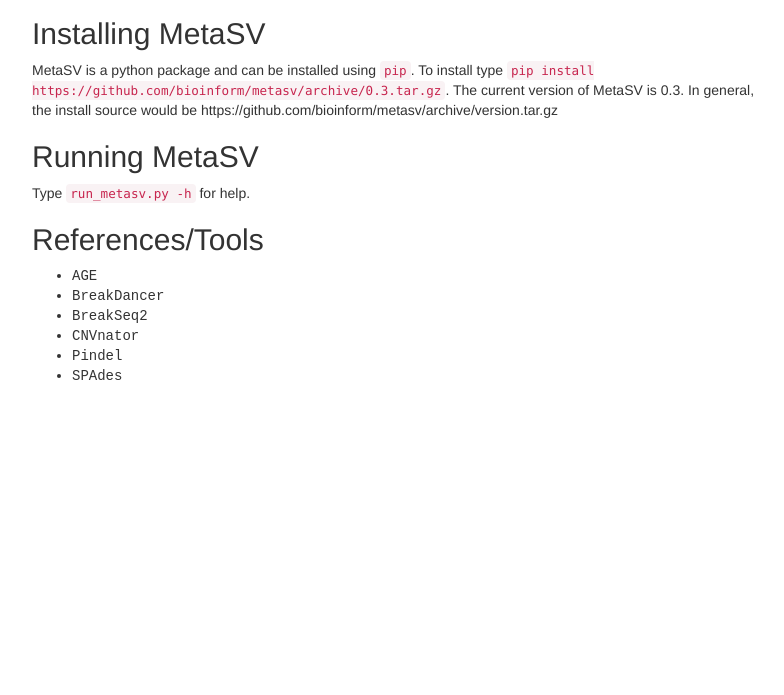
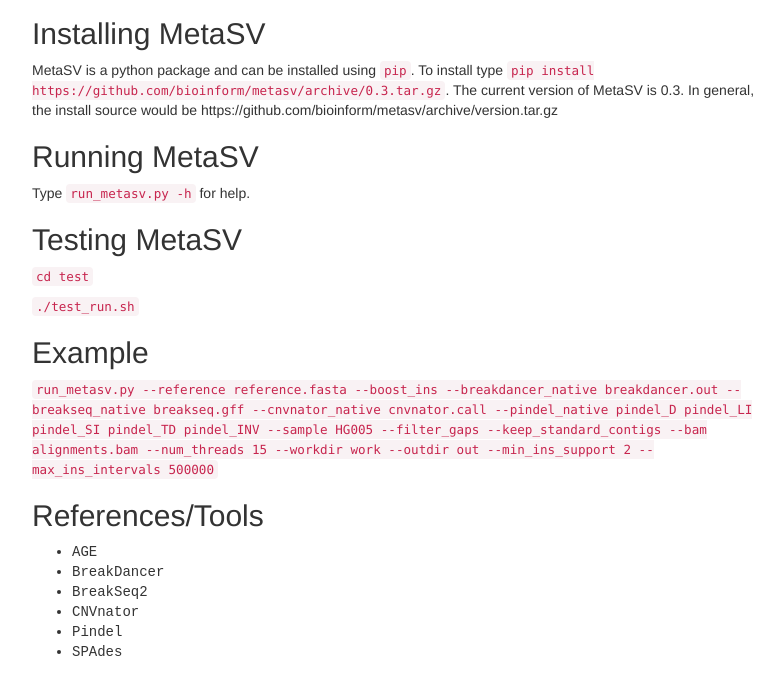
Before and after one commit to bioinform/metasv, a plain HTML site: page index.html in a window 1280 px wide. Shown: the part 1011-1706 px from the top of the page, without its empty margins (243-1027 px from the left). Drawn offline with nearby package versions, Linux system fonts and the light colour scheme.

Commit message:
Added test and example to doc.

```diff
--- a/index.html
+++ b/index.html
@@ -152,6 +152,19 @@ of MetaSV is 0.3. In general, the install source would be https://github.com/bio
 
 <p>Type <code>run_metasv.py -h</code> for help.</p>
 
+
+<h2>Testing MetaSV</h2>
+
+<p><code>cd test</code></p>
+<p><code>./test_run.sh</code></p>
+
+<h2>Example</h2>
+
+<p><code>run_metasv.py --reference reference.fasta --boost_ins --breakdancer_native breakdancer.out --breakseq_native breakseq.gff --cnvnator_native cnvnator.call --pindel_native pindel_D pindel_LI pindel_SI pindel_TD pindel_INV --sample HG005 --filter_gaps --keep_standard_contigs --bam alignments.bam --num_threads 15 --workdir work --outdir out --min_ins_support 2 --max_ins_intervals 500000 </code></p>
+
+
+
+
 <h2>References/Tools</h2>
 
 <ul style="font-family:monospace;">
```
